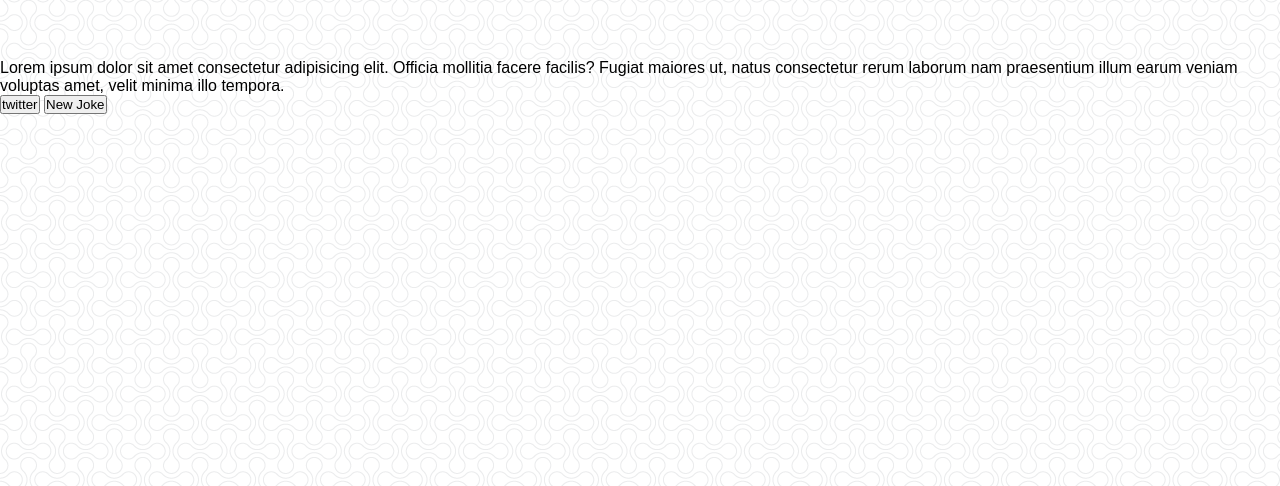
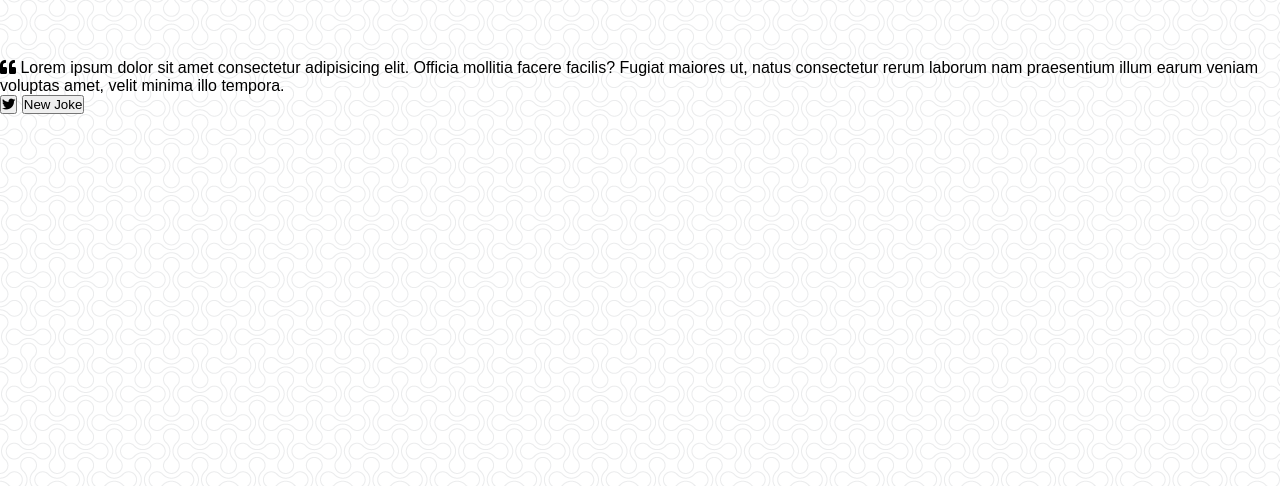
Before and after one commit to DariuszOkonski/js-jokes-generator, a plain HTML site: page index.html in a window 1280 px wide. Shown: the part 314-800 px from the top of the page. Drawn offline with Linux system fonts and the light colour scheme.

Commit message:
add font-awesome

```diff
--- a/index.html
+++ b/index.html
@@ -4,6 +4,7 @@
     <meta charset="UTF-8">
     <meta name="viewport" content="width=device-width, initial-scale=1.0">
 
+    <link rel="stylesheet" href="https://cdnjs.cloudflare.com/ajax/libs/font-awesome/5.10.2/css/all.min.css"/>
     <link rel="stylesheet" href="css/styles.css">
     <title>Document</title>
 </head>
@@ -11,11 +12,14 @@
 
     <div class="container">
         <p class="content">
-            Lorem ipsum dolor sit amet consectetur adipisicing elit. Officia mollitia facere facilis? Fugiat maiores ut, natus consectetur rerum laborum nam praesentium illum earum veniam voluptas amet, velit minima illo tempora.
+            <i class="content_icon fas fa-quote-left"></i>
+            <span class="content_text">
+                Lorem ipsum dolor sit amet consectetur adipisicing elit. Officia mollitia facere facilis? Fugiat maiores ut, natus consectetur rerum laborum nam praesentium illum earum veniam voluptas amet, velit minima illo tempora.
+            </span>
         </p>
 
         <div class="buttons">
-            <button class="btn twitter">twitter</button>
+            <button class="btn twitter"><i class="btn__icon fab fa-twitter"></i></button>
             <button class="btn joke">New Joke</button>
         </div>
     </div>
```
